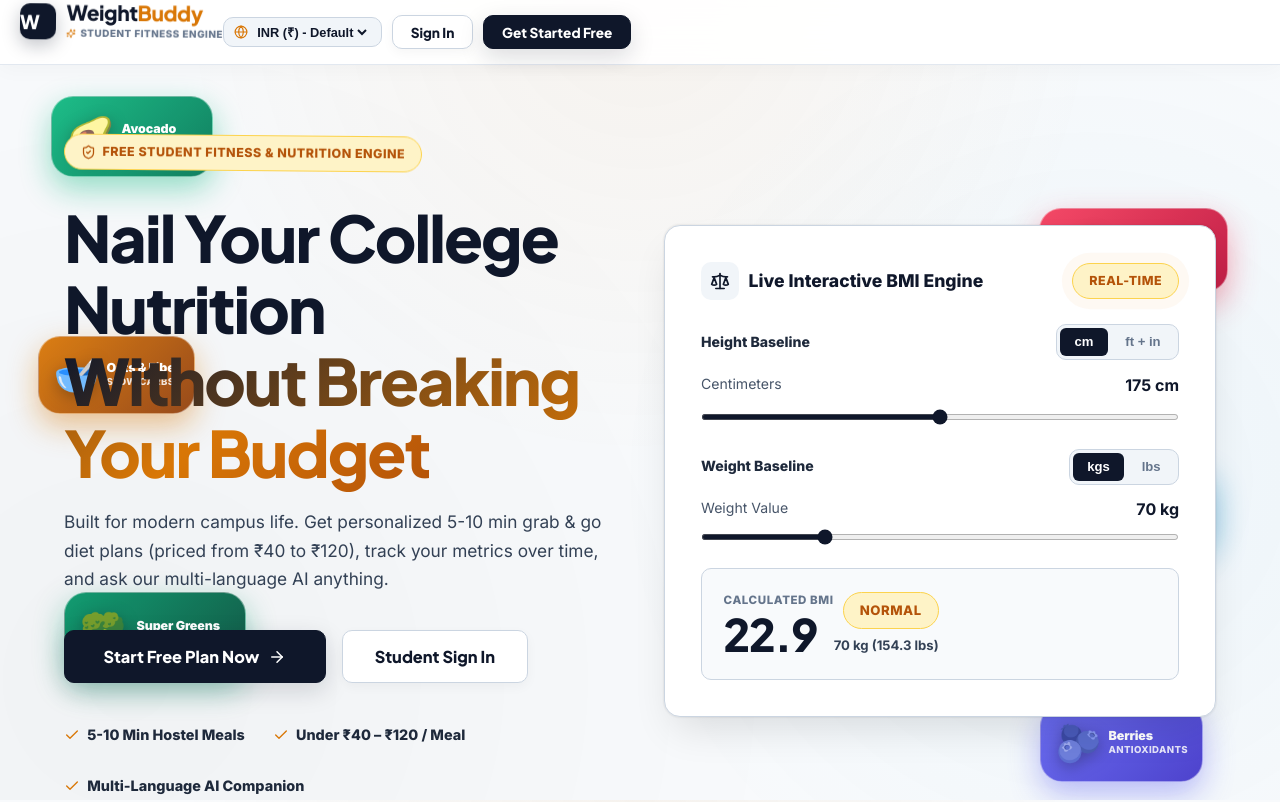
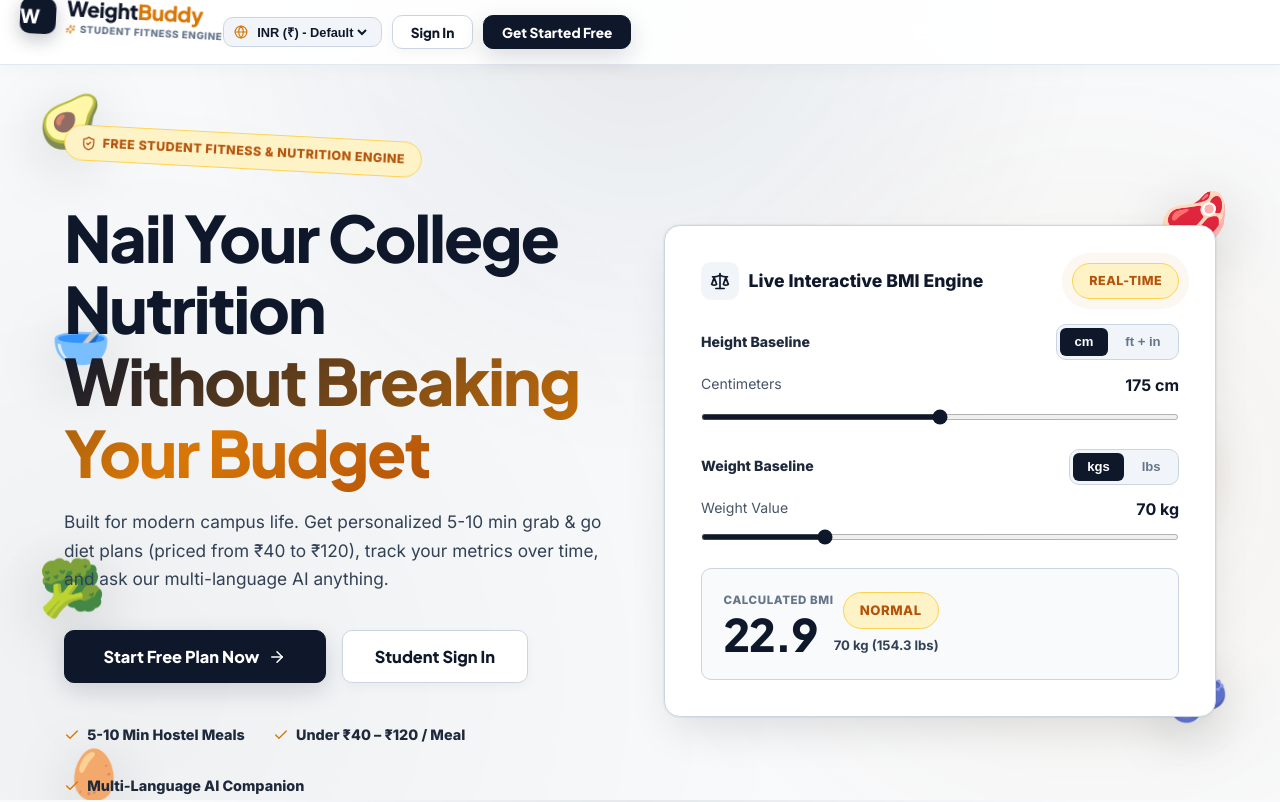
Before and after one commit to Kunalbhange/weight-buddy, a React (Vite) app: page / in a window 1280 px wide. Shown: the top 802 px of the page. Built offline with nearby package versions, Linux system fonts and the light colour scheme.

Commit message:
Float pure 3D food icons only (no text info boxes) and implement Black & White Combination background design system

```diff
--- a/src/components/Floating3DFoodCanvas.jsx
+++ b/src/components/Floating3DFoodCanvas.jsx
@@ -11,92 +11,15 @@
     return () => window.removeEventListener('scroll', handleScroll);
   }, []);
 
-  // Rich Color-Graded 3D Floating Nutrient Food Items
+  // Pure 3D Floating Food Icons Only (No Text Info Boxes)
   const foodItems = [
-    {
-      icon: '🥑',
-      name: 'Avocado',
-      tag: 'Healthy Fats',
-      top: '12%',
-      left: '4%',
-      speed: 0.28,
-      size: '2.4rem',
-      depth: '40px',
-      bg: 'linear-gradient(135deg, #10b981 0%, #047857 100%)',
-      textColor: '#ffffff',
-      shadow: '0 12px 30px rgba(16, 185, 129, 0.45)',
-      border: '1.5px solid rgba(255, 255, 255, 0.4)'
-    },
-    {
-      icon: '🥩',
-      name: 'Lean Protein',
-      tag: 'Muscle Recovery',
-      top: '26%',
-      right: '4%',
-      speed: -0.32,
-      size: '2.5rem',
-      depth: '60px',
-      bg: 'linear-gradient(135deg, #f43f5e 0%, #be123c 100%)',
-      textColor: '#ffffff',
-      shadow: '0 12px 30px rgba(244, 63, 94, 0.45)',
-      border: '1.5px solid rgba(255, 255, 255, 0.4)'
-    },
-    {
-      icon: '🥣',
-      name: 'Oats & Fiber',
-      tag: 'Slow Carbs',
-      top: '42%',
-      left: '3%',
-      speed: 0.22,
-      size: '2.3rem',
-      depth: '30px',
-      bg: 'linear-gradient(135deg, #d97706 0%, #92400e 100%)',
-      textColor: '#ffffff',
-      shadow: '0 12px 30px rgba(217, 119, 6, 0.45)',
-      border: '1.5px solid rgba(255, 255, 255, 0.4)'
-    },
-    {
-      icon: '🥤',
-      name: 'Whey Protein',
-      tag: 'Fast Digestion',
-      top: '58%',
-      right: '5%',
-      speed: -0.26,
-      size: '2.4rem',
-      depth: '50px',
-      bg: 'linear-gradient(135deg, #0284c7 0%, #0369a1 100%)',
-      textColor: '#ffffff',
-      shadow: '0 12px 30px rgba(2, 132, 199, 0.45)',
-      border: '1.5px solid rgba(255, 255, 255, 0.4)'
-    },
-    {
-      icon: '🥦',
-      name: 'Super Greens',
-      tag: 'Micronutrients',
-      top: '74%',
-      left: '5%',
-      speed: 0.3,
-      size: '2.5rem',
-      depth: '35px',
-      bg: 'linear-gradient(135deg, #059669 0%, #064e3b 100%)',
-      textColor: '#ffffff',
-      shadow: '0 12px 30px rgba(5, 150, 105, 0.45)',
-      border: '1.5px solid rgba(255, 255, 255, 0.4)'
-    },
-    {
-      icon: '🫐',
-      name: 'Berries',
-      tag: 'Antioxidants',
-      top: '88%',
-      right: '6%',
-      speed: -0.2,
-      size: '2.3rem',
-      depth: '45px',
-      bg: 'linear-gradient(135deg, #6366f1 0%, #4338ca 100%)',
-      textColor: '#ffffff',
-      shadow: '0 12px 30px rgba(99, 102, 241, 0.45)',
-      border: '1.5px solid rgba(255, 255, 255, 0.4)'
-    }
+    { icon: '🥑', top: '10%', left: '3%', speed: 0.28, size: '3.2rem', depth: '40px' },
+    { icon: '🥩', top: '22%', right: '4%', speed: -0.32, size: '3.5rem', depth: '60px' },
+    { icon: '🥣', top: '38%', left: '4%', speed: 0.22, size: '3.0rem', depth: '30px' },
+    { icon: '🥤', top: '52%', right: '5%', speed: -0.26, size: '3.2rem', depth: '50px' },
+    { icon: '🥦', top: '68%', left: '3%', speed: 0.3, size: '3.4rem', depth: '35px' },
+    { icon: '🫐', top: '82%', right: '4%', speed: -0.2, size: '3.1rem', depth: '45px' },
+    { icon: '🥚', top: '92%', left: '5%', speed: 0.25, size: '3.0rem', depth: '25px' }
   ];
 
   return (
@@ -113,7 +36,7 @@
     }}>
       {foodItems.map((item, idx) => {
         const translateY = scrollY * item.speed;
-        const rotateDeg = (scrollY * 0.12 * (idx % 2 === 0 ? 1 : -1)) % 360;
+        const rotateDeg = (scrollY * 0.15 * (idx % 2 === 0 ? 1 : -1)) % 360;
 
         return (
           <div
@@ -126,32 +49,13 @@
               transform: `translate3d(0, ${translateY}px, ${item.depth}) rotate3d(1, 1, 0, ${rotateDeg}deg)`,
               transition: 'transform 0.1s cubic-bezier(0.1, 1, 0.1, 1)',
               fontSize: item.size,
-              opacity: 0.95,
-              willChange: 'transform'
+              opacity: 0.9,
+              willChange: 'transform',
+              filter: 'drop-shadow(0 14px 28px rgba(0, 0, 0, 0.18))'
             }}
             className="float-slow"
           >
-            <div style={{
-              background: item.bg,
-              padding: '0.55rem 0.9rem',
-              borderRadius: '22px',
-              border: item.border,
-              display: 'inline-flex',
-              alignItems: 'center',
-              gap: '0.45rem',
-              boxShadow: item.shadow,
-              backdropFilter: 'blur(12px)'
-            }}>
-              <span style={{ filter: 'drop-shadow(0 4px 8px rgba(0,0,0,0.3))' }}>{item.icon}</span>
-              <div style={{ display: 'flex', flexDirection: 'column' }}>
-                <span style={{ fontSize: '0.78rem', fontWeight: 900, color: item.textColor, letterSpacing: '-0.01em', lineHeight: 1.1 }}>
-                  {item.name}
-                </span>
-                <span style={{ fontSize: '0.6rem', fontWeight: 800, color: 'rgba(255,255,255,0.85)', letterSpacing: '0.04em', textTransform: 'uppercase' }}>
-                  {item.tag}
-                </span>
-              </div>
-            </div>
+            <span>{item.icon}</span>
           </div>
         );
       })}
--- a/src/index.css
+++ b/src/index.css
@@ -1,24 +1,24 @@
-/* Sleek White & Ultra-Clean High-Contrast Design System with Floating Animations for WeightBuddy */
+/* Classic Black & White Combination Design System with Floating 3D Food Animations */
 @import url('https://fonts.googleapis.com/css2?family=Inter:wght@400;500;600;700;800;900&family=Plus+Jakarta+Sans:wght@500;600;700;800;900&display=swap');
 
 :root {
   --bg-main: #f8fafc;
   --bg-surface: #ffffff;
   --bg-card: #ffffff;
+  --bg-card-dark: #0f172a;
   --bg-card-hover: #f1f5f9;
-  --bg-elevated: #ffffff;
 
   --border-subtle: rgba(226, 232, 240, 0.9);
   --border-medium: rgba(203, 213, 225, 0.9);
+  --border-dark: rgba(15, 23, 42, 0.2);
 
   --text-primary: #0f172a; /* Deep obsidian text for max contrast */
   --text-secondary: #334155; /* Crisp dark gray */
   --text-muted: #64748b;
 
-  /* Vibrant Accents */
-  --accent-primary: #050507;
+  /* Retro Accent Touches */
   --accent-gold: #d97706;
-  --accent-cyan: #0284c7;
+  --accent-gold-light: #fbbf24;
 
   --font-heading: 'Plus Jakarta Sans', sans-serif;
   --font-body: 'Inter', -apple-system, BlinkMacSystemFont, "Segoe UI", Roboto, sans-serif;
@@ -29,7 +29,7 @@
   --radius-full: 9999px;
 
   --shadow-card: 0 10px 30px -5px rgba(0, 0, 0, 0.06), 0 0 1px 1px rgba(0, 0, 0, 0.04);
-  --shadow-float: 0 20px 40px -10px rgba(0, 0, 0, 0.12), 0 0 2px 1px rgba(0, 0, 0, 0.06);
+  --shadow-float: 0 20px 45px -10px rgba(0, 0, 0, 0.12), 0 0 2px 1px rgba(0, 0, 0, 0.06);
   --transition-normal: all 0.28s cubic-bezier(0.16, 1, 0.3, 1);
 }
 
@@ -50,10 +50,11 @@
   line-height: 1.6;
   min-height: 100vh;
   overflow-x: hidden;
+  /* Black & White Dynamic Combination Background */
   background-image:
-    radial-gradient(circle at 50% 0%, rgba(217, 119, 6, 0.06), transparent 45%),
-    radial-gradient(circle at 85% 60%, rgba(2, 132, 199, 0.05), transparent 40%),
-    radial-gradient(circle at 10% 85%, rgba(0, 0, 0, 0.03), transparent 50%);
+    radial-gradient(circle at 50% 0%, rgba(15, 23, 42, 0.08), transparent 45%),
+    radial-gradient(circle at 85% 60%, rgba(217, 119, 6, 0.06), transparent 40%),
+    radial-gradient(circle at 10% 85%, rgba(0, 0, 0, 0.04), transparent 50%);
   background-attachment: fixed;
 }
 
@@ -80,29 +81,23 @@
   background: #94a3b8;
 }
 
-/* COOL FLOATING KEYFRAME ANIMATIONS */
+/* FLOATING 3D KEYFRAME ANIMATIONS */
 @keyframes float {
   0% { transform: translateY(0px) rotate(0deg); }
-  50% { transform: translateY(-10px) rotate(0.5deg); }
+  50% { transform: translateY(-12px) rotate(3deg); }
   100% { transform: translateY(0px) rotate(0deg); }
 }
 
 @keyframes floatSlow {
   0% { transform: translateY(0px) rotate(0deg); }
-  50% { transform: translateY(-14px) rotate(-1deg); }
+  50% { transform: translateY(-16px) rotate(-4deg); }
   100% { transform: translateY(0px) rotate(0deg); }
 }
 
 @keyframes pulseGlow {
-  0% { box-shadow: 0 0 0 0 rgba(217, 119, 6, 0.3); }
+  0% { box-shadow: 0 0 0 0 rgba(217, 119, 6, 0.35); }
   70% { box-shadow: 0 0 0 12px rgba(217, 119, 6, 0); }
   100% { box-shadow: 0 0 0 0 rgba(217, 119, 6, 0); }
-}
-
-@keyframes ambientShift {
-  0% { background-position: 0% 50%; }
-  50% { background-position: 100% 50%; }
-  100% { background-position: 0% 50%; }
 }
 
 .float-animation {
@@ -117,10 +112,10 @@
   animation: pulseGlow 2.5s infinite;
 }
 
-/* Crisp White Glass Cards with Floating Shadows */
+/* Black & White Cards */
 .glass-card {
   background: #ffffff;
-  border: 1.5px solid #e2e8f0;
+  border: 1.5px solid #cbd5e1;
   border-radius: var(--radius-md);
   box-shadow: var(--shadow-card);
   transition: var(--transition-normal);
@@ -128,7 +123,7 @@
 
 .glass-card-interactive:hover {
   background: #ffffff;
-  border-color: #cbd5e1;
+  border-color: #0f172a;
   transform: translateY(-6px);
   box-shadow: var(--shadow-float);
 }
@@ -182,7 +177,7 @@
 
 .btn-glass-cyan:hover, .btn-secondary:hover {
   background: #f8fafc;
-  border-color: #94a3b8;
+  border-color: #0f172a;
   transform: translateY(-2px);
   box-shadow: 0 8px 20px rgba(0, 0, 0, 0.08);
   color: #0f172a !important;
@@ -205,7 +200,7 @@
   color: #b91c1c !important;
 }
 
-/* White Unit Toggle Pills */
+/* Black & White Unit Toggle Pills */
 .unit-toggle-group {
   display: inline-flex;
   background: #f1f5f9;
@@ -247,9 +242,9 @@
 }
 
 .badge-purple {
-  background: #f1f5f9;
-  color: #0f172a;
-  border: 1.5px solid #cbd5e1;
+  background: #0f172a;
+  color: #ffffff;
+  border: 1.5px solid #0f172a;
 }
 
 .badge-cyan {
@@ -355,7 +350,6 @@
     font-size: 0.72rem !important;
   }
 
-  /* Horizontal Scrollable Slide Controls */
   .no-scrollbar::-webkit-scrollbar {
     display: none;
   }
```
